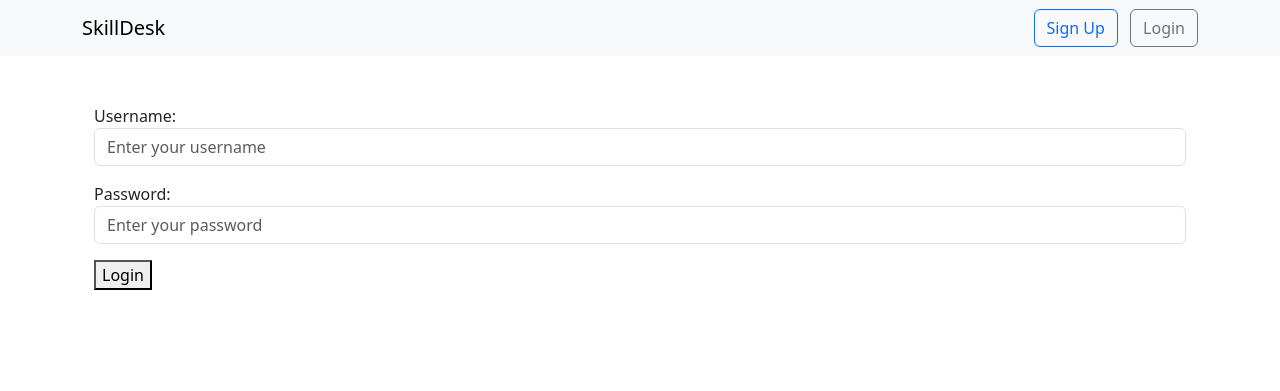
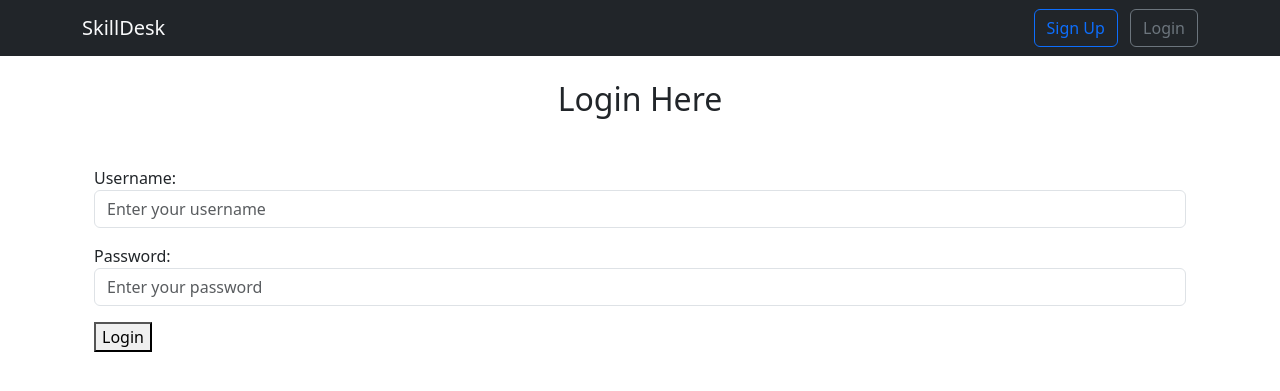
Before and after one commit to nithin77777/portfolio, a Django app: page /auth/login/ in a window 1280 px wide. Shown: the top 391 px of the page. Run offline with Django 5.2, Linux system fonts and the light colour scheme; some libraries are stand-ins or nearby versions.

Commit message:
heading updates

```diff
--- a/Skillshare/templates/base.html
+++ b/Skillshare/templates/base.html
@@ -10,9 +10,9 @@
 </head>
 
 <body>
-    <nav class="navbar navbar-expand-lg navbar-light bg-light mb-4">
+    <nav class="navbar navbar-expand-lg navbar-light bg-dark mb-4">
         <div class="container">
-            <a class="navbar-brand" href="{% url 'index' %}">SkillDesk</a>
+            <a class="navbar-brand text-light" href="{% url 'index' %}">SkillDesk</a>
             <div>
                 {% if request.user.is_authenticated %}
                 <a class="btn btn-outline-secondary" href="{% url 'logout' %}">Logout</a>
--- a/Skillshare/templates/login_form.html
+++ b/Skillshare/templates/login_form.html
@@ -5,6 +5,7 @@
 {% block title %}Login Form{% endblock %}
 
 {% block content %}
+<h2 class="text-center">Login Here</h2>
     <form method="post">
          {% csrf_token %}
         <div class="container-md mt-5">
```
